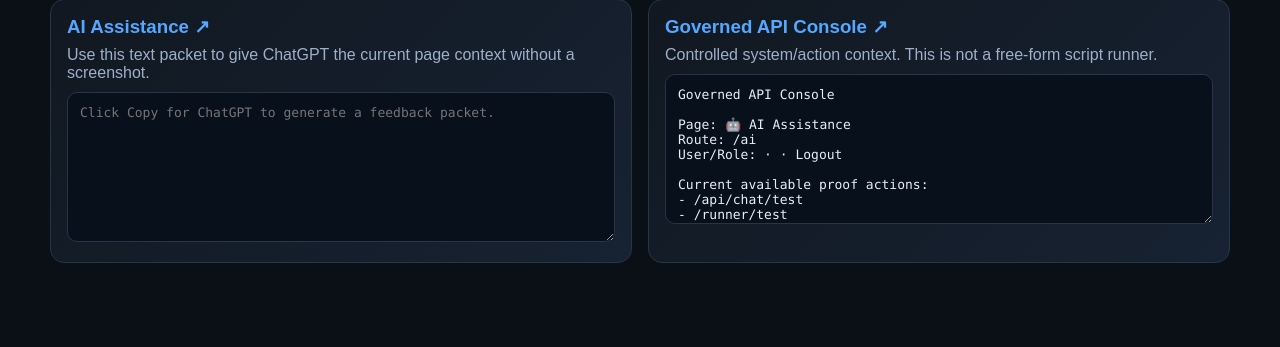
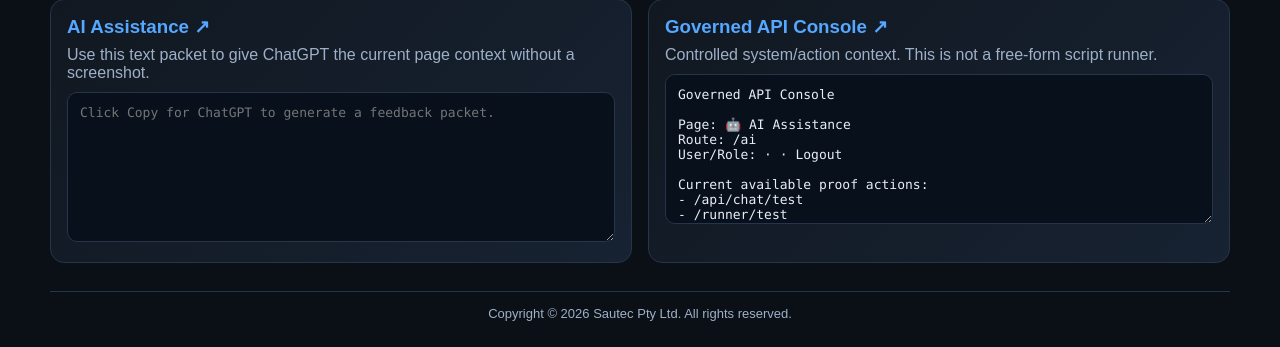
Before and after one commit to chris4415/dgem-jcs-admin-fastapi, a FastAPI app: page /ai in a window 1280 px wide. Shown: the part 1374-1721 px from the top of the page. Before the commit the page ends 1637 px from the top, so only its background shows below. Run offline with FastAPI, Linux system fonts and the light colour scheme; the visitor is signed in with stand-in values (Sample User, id 1).

Commit message:
Add Sautec copyright footer v001

```diff
--- a/app/static/style.css
+++ b/app/static/style.css
@@ -326,3 +326,18 @@ a:hover { text-decoration: underline; }
   color: #ffffff;
   text-decoration: underline;
 }
+
+
+/* DGEM_SITE_COPYRIGHT_FOOTER_V001_START */
+
+.site-copyright {
+  width: min(1180px, calc(100% - 48px));
+  margin: 18px auto 26px auto;
+  padding-top: 14px;
+  border-top: 1px solid var(--border);
+  color: var(--muted);
+  font-size: 13px;
+  text-align: center;
+}
+
+/* DGEM_SITE_COPYRIGHT_FOOTER_V001_END */
--- a/app/templates/base.html
+++ b/app/templates/base.html
@@ -57,5 +57,12 @@
 <script src="/static/chatgpt_feedback.js?v=004c3"></script>
 <!-- DGEM_CHATGPT_FEEDBACK_COPY_V001_END -->
 
+
+<!-- DGEM_SITE_COPYRIGHT_FOOTER_V001_START -->
+<footer class="site-copyright">
+  Copyright © 2026 Sautec Pty Ltd. All rights reserved.
+</footer>
+<!-- DGEM_SITE_COPYRIGHT_FOOTER_V001_END -->
+
 </body>
 </html>
```
Also changed, not shown: docs/004C1_site_copyright_footer_v001.md (added, +19 -0 lines).
